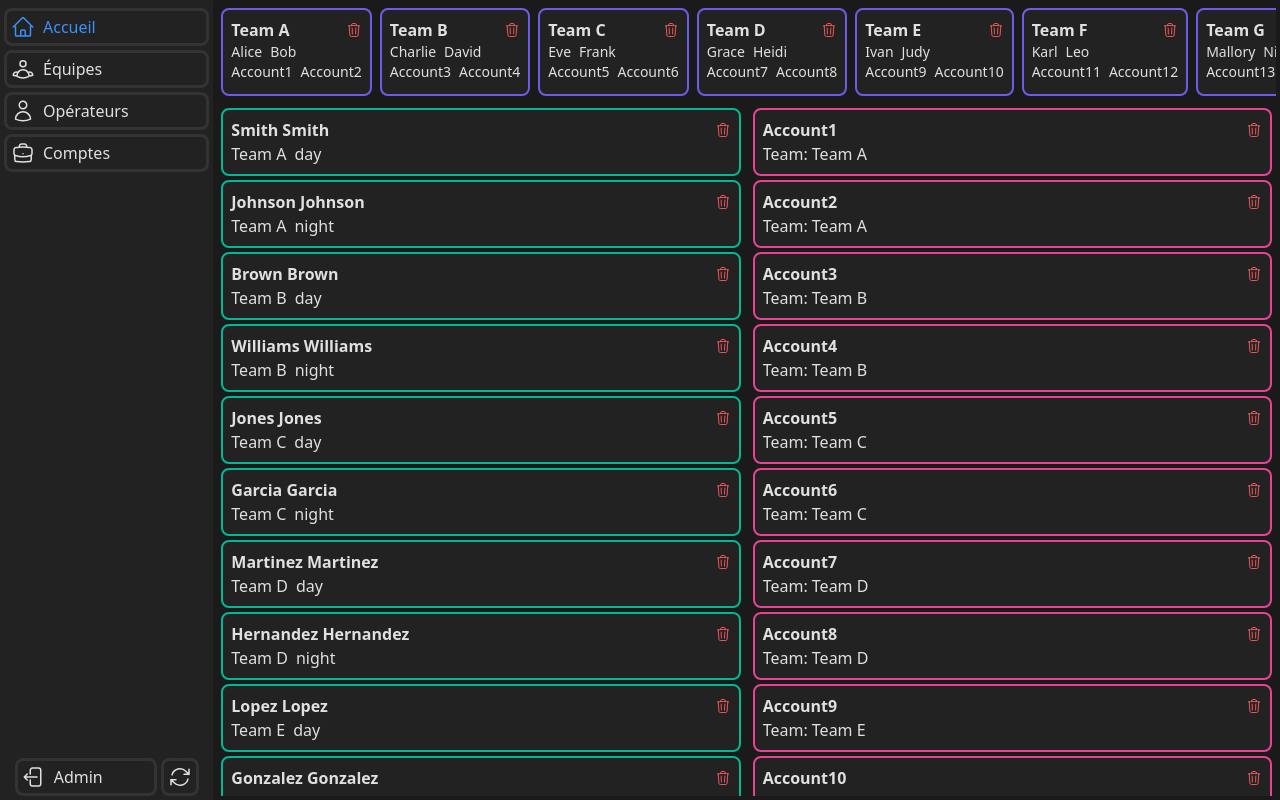
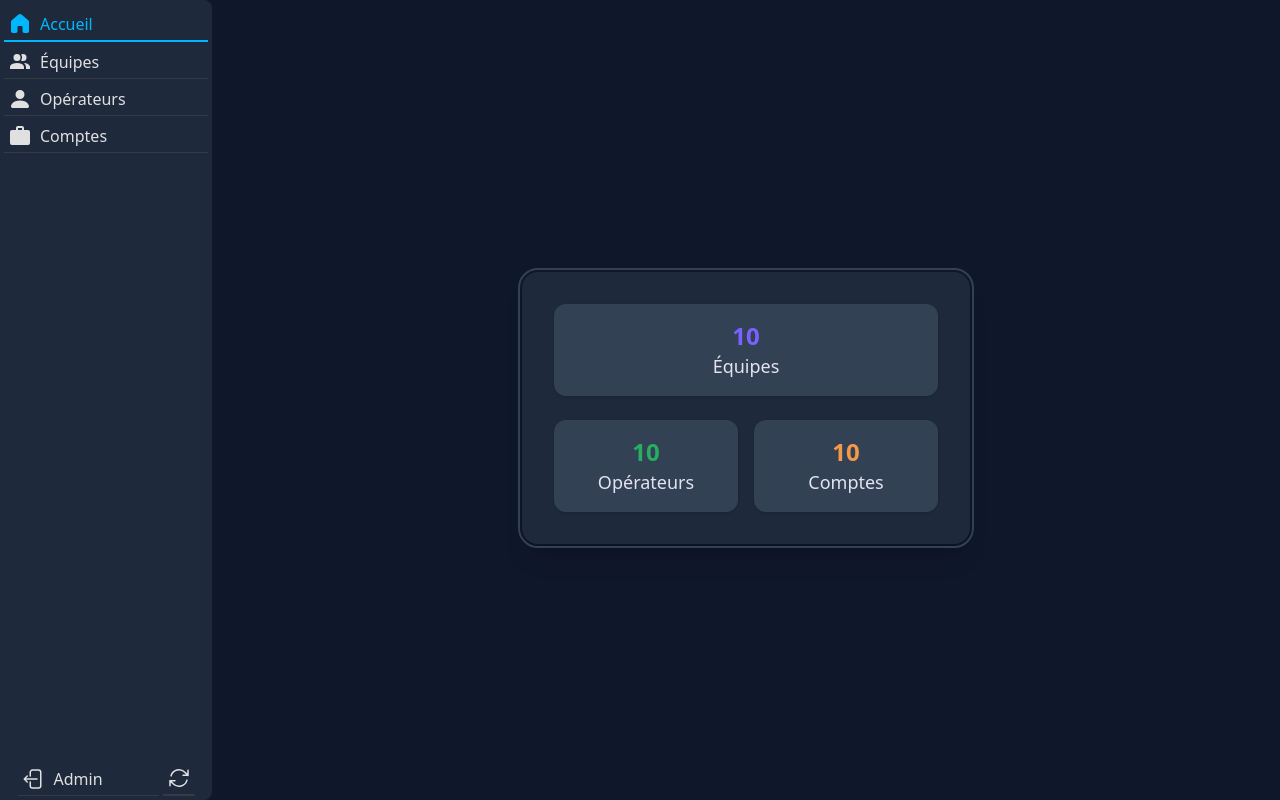
Before and after one commit to wallcreation/OPS-Front, a Vue app: page /admin/dashboard in a window 1280 px wide. Built offline with nearby package versions, Linux system fonts and the light colour scheme.

Commit message:
refactor: update CSS variables for theming and improve layout structure in various components

```diff
--- a/src/assets/main.css
+++ b/src/assets/main.css
@@ -1,15 +1,32 @@
 @import 'tailwindcss';
-/* main.css */
 
-/* body {
-    background-image: url('/public/generalbg.jpg');
-    background-position: center;
-    background-attachment: fixed;
-} */
+@theme {
+  --color-primary: oklch(0.72 0.18 230);        /* #0EA5E9 */
+  --color-primary-light: oklch(0.80 0.17 230);  /* #38BDF8 */
+  --color-primary-dark: oklch(0.60 0.16 230);   /* #0369A1 */
+
+  --color-bg: oklch(0.18 0.01 260);             /* #0F172A */
+  --color-surface: oklch(0.26 0.01 260);        /* #1E293B */
+  --color-border: oklch(0.35 0.02 260);         /* #334155 */
+
+  --color-text: oklch(0.95 0.01 260);           /* #F1F5F9 */
+  --color-muted: oklch(0.72 0.03 260);          /* #94A3B8 */
+
+  --color-warning: oklch(0.89 0.19 95);         /* #FACC15 */
+  --color-warning-dark: oklch(0.69 0.18 85);    /* #CA8A04 */
+
+  --color-error: oklch(0.67 0.23 30);           /* #EF4444 */
+  --color-error-dark: oklch(0.48 0.24 30);      /* #991B1B */
+
+  --shadow-soft: 0 4px 6px rgba(14, 165, 233, 0.15);
+  --shadow-deep: 0 8px 24px rgba(14, 165, 233, 0.25);
+}
 
 body {
-  background-color: #1A1A1A;
+  background-color: #0F172A; /* Couleur de fond */
   height: 100vh;
+    margin: 0;
+  padding: 0;
 }
 ::-webkit-scrollbar {
   width: 8px;
--- a/src/components/AdminDashboard.vue
+++ b/src/components/AdminDashboard.vue
@@ -41,7 +41,7 @@ const accounts = ref([
 ])
 </script>
 <template>
-  <main class="p-1 flex flex-col">
+  <div class="p-1 flex flex-col">
     <!-- Zone TeamCard (en haut) -->
     <div class="w-full min-h-[6rem] flex overflow-x-auto">
       <TeamCard
@@ -80,5 +80,5 @@ const accounts = ref([
         />
       </div>
     </div>
-  </main>
+  </div>
 </template>
--- a/src/components/AdminSide.vue
+++ b/src/components/AdminSide.vue
@@ -2,122 +2,41 @@
 import { RouterLink } from 'vue-router'
 </script>
 <template>
-  <aside class="bg-[#222222] text-[#E0E0E0] p-1 h-screen text-center flex flex-col justify-between">
+  <aside class="bg-[#1E293B] text-[#E0E0E0] p-1 h-full text-center flex flex-col justify-between">
     <div>
       <RouterLink
         to="/admin/dashboard"
-        active-class="text-bold text-[#3B91F9]"
-        class="flex items-center gap-2 my-1 p-1 rounded-lg border-3 border-[#333333] hover:border-[#3B91F9] hover:text-[#3B91F9]"
+        active-class="text-bold text-primary border-b-2 border-primary"
+        class="flex items-center gap-2 my-1 p-1 border-b-1 border-color hover:border-[#38BDF8]"
       >
-        <svg
-          xmlns="http://www.w3.org/2000/svg"
-          fill="none"
-          viewBox="0 0 24 24"
-          stroke-width="1.5"
-          stroke="currentColor"
-          class="size-6"
-        >
-          <path
-            stroke-linecap="round"
-            stroke-linejoin="round"
-            d="m2.25 12 8.954-8.955c.44-.439 1.152-.439 1.591 0L21.75 12M4.5 9.75v10.125c0
-            .621.504 1.125 1.125 1.125H9.75v-4.875c0-.621.504-1.125
-            1.125-1.125h2.25c.621 0 1.125.504
-            1.125 1.125V21h4.125c.621 0 1.125-.504
-            1.125-1.125V9.75M8.25 21h8.25"
-          />
-        </svg>
+        <svg xmlns="http://www.w3.org/2000/svg" width="24" height="24" viewBox="0 0 24 24"><path fill="currentColor" d="M13.45 2.533a2.25 2.25 0 0 0-2.9 0L3.8 8.228a2.25 2.25 0 0 0-.8 1.72v9.305c0 .966.784 1.75 1.75 1.75h3a1.75 1.75 0 0 0 1.75-1.75V15.25c0-.68.542-1.232 1.217-1.25h2.566a1.25 1.25 0 0 1 1.217 1.25v4.003c0 .966.784 1.75 1.75 1.75h3a1.75 1.75 0 0 0 1.75-1.75V9.947a2.25 2.25 0 0 0-.8-1.72z"/></svg>
         <span class="hidden md:inline">Accueil</span>
       </RouterLink>
 
       <RouterLink
         to="/admin/teams"
-        active-class="text-bold text-[#6C5CE7]"
-        class="flex items-center gap-2 my-1 p-1 rounded-lg border-3 border-[#333333] hover:border-[#6C5CE7] hover:text-[#6C5CE7]"
+        active-class="text-bold text-primary border-b-2 border-primary"
+        class="flex items-center gap-2 my-1 p-1 border-b-1 border-border hover:border-primary-light"
       >
-        <svg
-          xmlns="http://www.w3.org/2000/svg"
-          fill="none"
-          viewBox="0 0 24 24"
-          stroke-width="1.5"
-          stroke="currentColor"
-          class="size-6"
-        >
-          <path
-            stroke-linecap="round"
-            stroke-linejoin="round"
-            d="M18 18.72a9.094 9.094 0 0 0 3.741-.479
-            3 3 0 0 0-4.682-2.72m.94 3.198.001.031c0
-            .225-.012.447-.037.666A11.944 11.944 0 0 1
-            12 21c-2.17 0-4.207-.576-5.963-1.584A6.062
-            6.062 0 0 1 6 18.719m12 0a5.971 5.971 0 0
-            0-.941-3.197m0 0A5.995 5.995 0 0 0 12
-            12.75a5.995 5.995 0 0 0-5.058
-            2.772m0 0a3 3 0 0 0-4.681 2.72
-            8.986 8.986 0 0 0 3.74.477m.94-3.197a5.971
-            5.971 0 0 0-.94 3.197M15 6.75a3 3 0 1
-            1-6 0 3 3 0 0 1 6 0Z"
-          />
-        </svg>
+       <svg xmlns="http://www.w3.org/2000/svg" width="24" height="24" viewBox="0 0 24 24"><path fill="currentColor" d="M16 17v2H2v-2s0-4 7-4s7 4 7 4m-3.5-9.5A3.5 3.5 0 1 0 9 11a3.5 3.5 0 0 0 3.5-3.5m3.44 5.5A5.32 5.32 0 0 1 18 17v2h4v-2s0-3.63-6.06-4M15 4a3.4 3.4 0 0 0-1.93.59a5 5 0 0 1 0 5.82A3.4 3.4 0 0 0 15 11a3.5 3.5 0 0 0 0-7"/></svg>
         <span class="hidden md:inline">Équipes</span>
       </RouterLink>
 
       <RouterLink
-        active-class="text-bold text-[#00B894]"
         to="/admin/operators"
-        class="flex items-center gap-2 my-1 p-1 rounded-lg border-3 border-[#333333] hover:border-[#00B894] hover:text-[#00B894]"
+        active-class="text-bold text-primary border-b-2 border-primary"
+        class="flex items-center gap-2 my-1 p-1 border-b-1 border-border hover:border-primary-light"
       >
-        <svg
-          xmlns="http://www.w3.org/2000/svg"
-          fill="none"
-          viewBox="0 0 24 24"
-          stroke-width="1.5"
-          stroke="currentColor"
-          class="size-6"
-        >
-          <path
-            stroke-linecap="round"
-            stroke-linejoin="round"
-            d="M15.75 6a3.75 3.75 0 1 1-7.5 0 3.75
-            3.75 0 0 1 7.5 0ZM4.501 20.118a7.5 7.5 0 0
-            1 14.998 0A17.933 17.933 0 0 1 12
-            21.75c-2.676 0-5.216-.584-7.499-1.632Z"
-          />
-        </svg>
+        <svg xmlns="http://www.w3.org/2000/svg" width="24" height="24" viewBox="0 0 16 16"><path fill="currentColor" d="M3 14s-1 0-1-1s1-4 6-4s6 3 6 4s-1 1-1 1zm5-6a3 3 0 1 0 0-6a3 3 0 0 0 0 6"/></svg>
         <span class="hidden md:inline">Opérateurs</span>
       </RouterLink>
 
       <RouterLink
         to="/admin/accounts"
-        active-class="text-bold text-[#E84393]"
-        class="flex items-center gap-2 my-1 p-1 rounded-lg border-3 border-[#333333] hover:border-[#E84393] hover:text-[#E84393]"
+        active-class="text-bold text-primary border-b-2 border-primary"
+        class="flex items-center gap-2 my-1 p-1 border-b-1 border-border hover:border-primary-light"
       >
-        <svg
-          xmlns="http://www.w3.org/2000/svg"
-          fill="none"
-          viewBox="0 0 24 24"
-          stroke-width="1.5"
-          stroke="currentColor"
-          class="size-6"
-        >
-          <path
-            stroke-linecap="round"
-            stroke-linejoin="round"
-            d="M20.25 14.15v4.25c0 1.094-.787 2.036-1.872
-            2.18-2.087.277-4.216.42-6.378.42s-4.291-.143-6.378-.42c-1.085-.144-1.872-1.086-1.872-2.18v-4.25m16.5
-            0a2.18 2.18 0 0 0 .75-1.661V8.706c0-1.081-.768-2.015-1.837-2.175a48.114
-            48.114 0 0 0-3.413-.387m4.5
-            8.006c-.194.165-.42.295-.673.38A23.978
-            23.978 0 0 1 12 15.75c-2.648 0-5.195-.429-7.577-1.22a2.016
-            2.016 0 0 1-.673-.38m0 0A2.18 2.18 0 0 1
-            3 12.489V8.706c0-1.081.768-2.015
-            1.837-2.175a48.111 48.111 0 0 1
-            3.413-.387m7.5 0V5.25A2.25 2.25 0 0 0
-            13.5 3h-3a2.25 2.25 0 0 0-2.25
-            2.25v.894m7.5 0a48.667 48.667 0 0
-            0-7.5 0M12 12.75h.008v.008H12v-.008Z"
-          />
-        </svg>
+    <svg xmlns="http://www.w3.org/2000/svg" width="24" height="24" viewBox="0 0 24 24"><path fill="currentColor" d="M10 2h4a2 2 0 0 1 2 2v2h4a2 2 0 0 1 2 2v11a2 2 0 0 1-2 2H4a2 2 0 0 1-2-2V8c0-1.11.89-2 2-2h4V4c0-1.11.89-2 2-2m4 4V4h-4v2z"/></svg>
         <span class="hidden md:inline">Comptes</span>
       </RouterLink>
     </div>
@@ -125,7 +44,7 @@ import { RouterLink } from 'vue-router'
     <div class="mx-2 flex items-center gap-1 justify-center">
       <a
         href="#"
-        class="flex items-center gap-2 w-3/4 p-1 rounded-lg border-3 border-[#333333] hover:border-[#EB5757] hover:text-[#EB5757]"
+        class="flex items-center gap-2 w-3/4 p-1 border-b-1 border-border hover:border-primary-light"
       >
         <svg
           xmlns="http://www.w3.org/2000/svg"
@@ -148,10 +67,7 @@ import { RouterLink } from 'vue-router'
         <span class="hidden md:inline">Admin</span>
       </a>
 
-      <a
-        href="#"
-        class="p-1 rounded-lg border-3 border-[#333333] hover:border-[#3B91F9] hover:text-[#3B91F9]"
-      >
+      <a href="#" class="p-1 border-b-2 border-[#3F3A60] border-border hover:border-primary-light">
         <svg
           xmlns="http://www.w3.org/2000/svg"
           fill="none"
--- a/src/layouts/AdminLayout.vue
+++ b/src/layouts/AdminLayout.vue
@@ -1,10 +1,12 @@
 <script setup>
-import { RouterView } from 'vue-router';
+import { RouterView } from 'vue-router'
 import AdminSide from '@/components/AdminSide.vue'
 </script>
 <template>
-  <div class="flex h-screen text-[#E0E0E0]">
-    <AdminSide class="w-1/6" />
-    <RouterView class="w-5/6 h-screen p-1"/>
-  </div>
+  <main class="flex h-screen text-[#EDE9FE]">
+    <AdminSide class="w-1/6 rounded-r-lg"/>
+    <section class="w-5/6 p-1 m-1 overflow-y-hidden">
+      <RouterView />
+    </section>
+  </main>
 </template>
--- a/src/views/AdminAccountView.vue
+++ b/src/views/AdminAccountView.vue
@@ -127,7 +127,7 @@ const accounts = ref([
 const currentAccount = ref(accounts.value[0])
 </script>
 <template>
-  <main class="flex flex-col h-full">
+  <div class="flex flex-col h-full">
     <div class="min-h-[3.5rem] flex items-center gap-3 p-1 mb-1 overflow-x-auto">
       <div v-for="account in accounts" :key="account.id" class="py-1 px-3 text-nowrap outline-2 outline-offset-2 outline-[#E84393] rounded-lg" :class="[ currentAccount.id === account.id ? 'bg-[#E84393] text-[#222222] text-bold' : 'bg-[#222222]']" @click="currentAccount = account">
         <h1>{{ account.name }}</h1>
@@ -136,7 +136,7 @@ const currentAccount = ref(accounts.value[0])
     <div class="flex-1 bg-[#222222] border-2 border-[#E84393] rounded-lg gap-2 p-2 overflow-y-auto h-full p-1">
       <AccountInfo :account="currentAccount" />
     </div>
-  </main>
+  </div>
 </template>
 <style scoped>
 ::-webkit-scrollbar {
--- a/src/views/AdminDashboardView.vue
+++ b/src/views/AdminDashboardView.vue
@@ -1,6 +1,64 @@
 <script setup>
-import AdminDashboard from '@/components/AdminDashboard.vue'
+import TeamCard from '@/components/TeamCard.vue'
+import OperatorCard from '@/components/OperatorCard.vue'
+import AccountCard from '@/components/AccountCard.vue'
+import { ref } from 'vue'
+const teams = ref([
+  { id: 1, name: 'Team A', operators: ['Alice', 'Bob'], accounts: ['Account1', 'Account2'] },
+  { id: 2, name: 'Team B', operators: ['Charlie', 'David'], accounts: ['Account3', 'Account4'] },
+  { id: 3, name: 'Team C', operators: ['Eve', 'Frank'], accounts: ['Account5', 'Account6'] },
+  { id: 4, name: 'Team D', operators: ['Grace', 'Heidi'], accounts: ['Account7', 'Account8'] },
+  { id: 5, name: 'Team E', operators: ['Ivan', 'Judy'], accounts: ['Account9', 'Account10'] },
+  { id: 6, name: 'Team F', operators: ['Karl', 'Leo'], accounts: ['Account11', 'Account12'] },
+  { id: 7, name: 'Team G', operators: ['Mallory', 'Nina'], accounts: ['Account13', 'Account14'] },
+  { id: 8, name: 'Team H', operators: ['Oscar', 'Peggy'], accounts: ['Account15', 'Account16'] },
+  { id: 9, name: 'Team I', operators: ['Quentin', 'Rupert'], accounts: ['Account17', 'Account18'] },
+  { id: 10, name: 'Team J', operators: ['Sybil', 'Trent'], accounts: ['Account19', 'Account20'] },
+])
+const operators = ref([
+  { id: 1, fname: 'Alice', lname: 'Smith', team: 'Team A', workat: 'day' },
+  { id: 2, fname: 'Bob', lname: 'Johnson', team: 'Team A', workat: 'night' },
+  { id: 3, fname: 'Charlie', lname: 'Brown', team: 'Team B', workat: 'day' },
+  { id: 4, fname: 'David', lname: 'Williams', team: 'Team B', workat: 'night' },
+  { id: 5, fname: 'Eve', lname: 'Jones', team: 'Team C', workat: 'day' },
+  { id: 6, fname: 'Frank', lname: 'Garcia', team: 'Team C', workat: 'night' },
+  { id: 7, fname: 'Grace', lname: 'Martinez', team: 'Team D', workat: 'day' },
+  { id: 8, fname: 'Heidi', lname: 'Hernandez', team: 'Team D', workat: 'night' },
+  { id: 9, fname: 'Ivan', lname: 'Lopez', team: 'Team E', workat: 'day' },
+  { id: 10, fname: 'Judy', lname: 'Gonzalez', team: 'Team E', workat: 'night' },
+])
+const accounts = ref([
+  { id: 1, name: 'Account1', team: 'Team A' },
+  { id: 2, name: 'Account2', team: 'Team A' },
+  { id: 3, name: 'Account3', team: 'Team B' },
+  { id: 4, name: 'Account4', team: 'Team B' },
+  { id: 5, name: 'Account5', team: 'Team C' },
+  { id: 6, name: 'Account6', team: 'Team C' },
+  { id: 7, name: 'Account7', team: 'Team D' },
+  { id: 8, name: 'Account8', team: 'Team D' },
+  { id: 9, name: 'Account9', team: 'Team E' },
+  { id: 10, name: 'Account10', team: 'Team E' },
+])
 </script>
 <template>
-  <AdminDashboard class="h-screen" />
+  <div class="h-screen flex flex-col items-center justify-center text-center bg-[#0F172A] text-[#E4E2F0]">
+    <div class="bg-[#1E293B] p-8 rounded-2xl shadow-xl outline outline-2 outline-offset-2 outline-[#334155] w-full max-w-md">
+      <div class="space-y-6">
+        <div class="bg-[#334155] p-4 rounded-xl shadow text-lg">
+          <p class="text-2xl font-bold text-[#7B61FF]">{{ teams.length }}</p>
+          <p>Équipes</p>
+        </div>
+        <div class="flex justify-between gap-4">
+          <div class="bg-[#334155] p-4 rounded-xl shadow flex-1 text-lg">
+            <p class="text-2xl font-bold text-[#27AE60]">{{ operators.length }}</p>
+            <p>Opérateurs</p>
+          </div>
+          <div class="bg-[#334155] p-4 rounded-xl shadow flex-1 text-lg">
+            <p class="text-2xl font-bold text-[#F2994A]">{{ accounts.length }}</p>
+            <p>Comptes</p>
+          </div>
+        </div>
+      </div>
+    </div>
+  </div>
 </template>
--- a/src/views/AdminOperatorView.vue
+++ b/src/views/AdminOperatorView.vue
@@ -365,7 +365,7 @@ function changeOperator(operator) {
 }
 </script>
 <template>
-  <main class="flex flex-col h-full">
+  <div class="flex flex-col h-full">
     <div class="min-h-[3.5rem] flex items-center gap-3 p-1 mb-1 overflow-x-auto">
       <div
         v-for="operator in operators"
@@ -388,7 +388,7 @@ function changeOperator(operator) {
     >
       <OperatorInfo :operator="currentOperator" :stats="stats" :penalty="penalty" />
     </div>
-  </main>
+  </div>
 </template>
 <style scoped>
 ::-webkit-scrollbar {
--- a/vite.config.js
+++ b/vite.config.js
@@ -13,4 +13,7 @@ export default defineConfig({
       '@': fileURLToPath(new URL('./src', import.meta.url)),
     },
   },
+  server: {
+    host: true
+  }
 })
```
Also changed, not shown: src/views/AdminTeamView.vue (+15 -11 lines).
